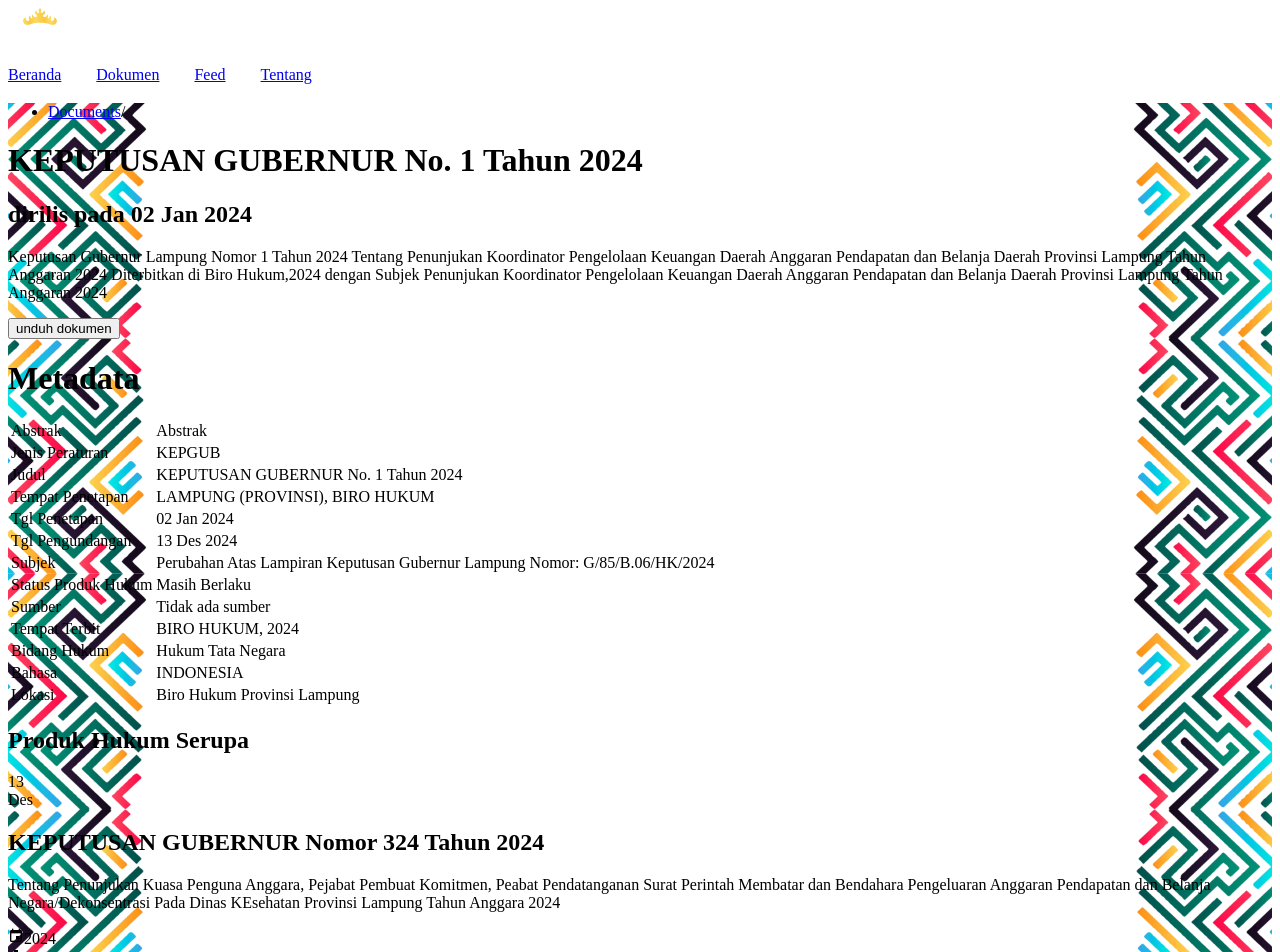
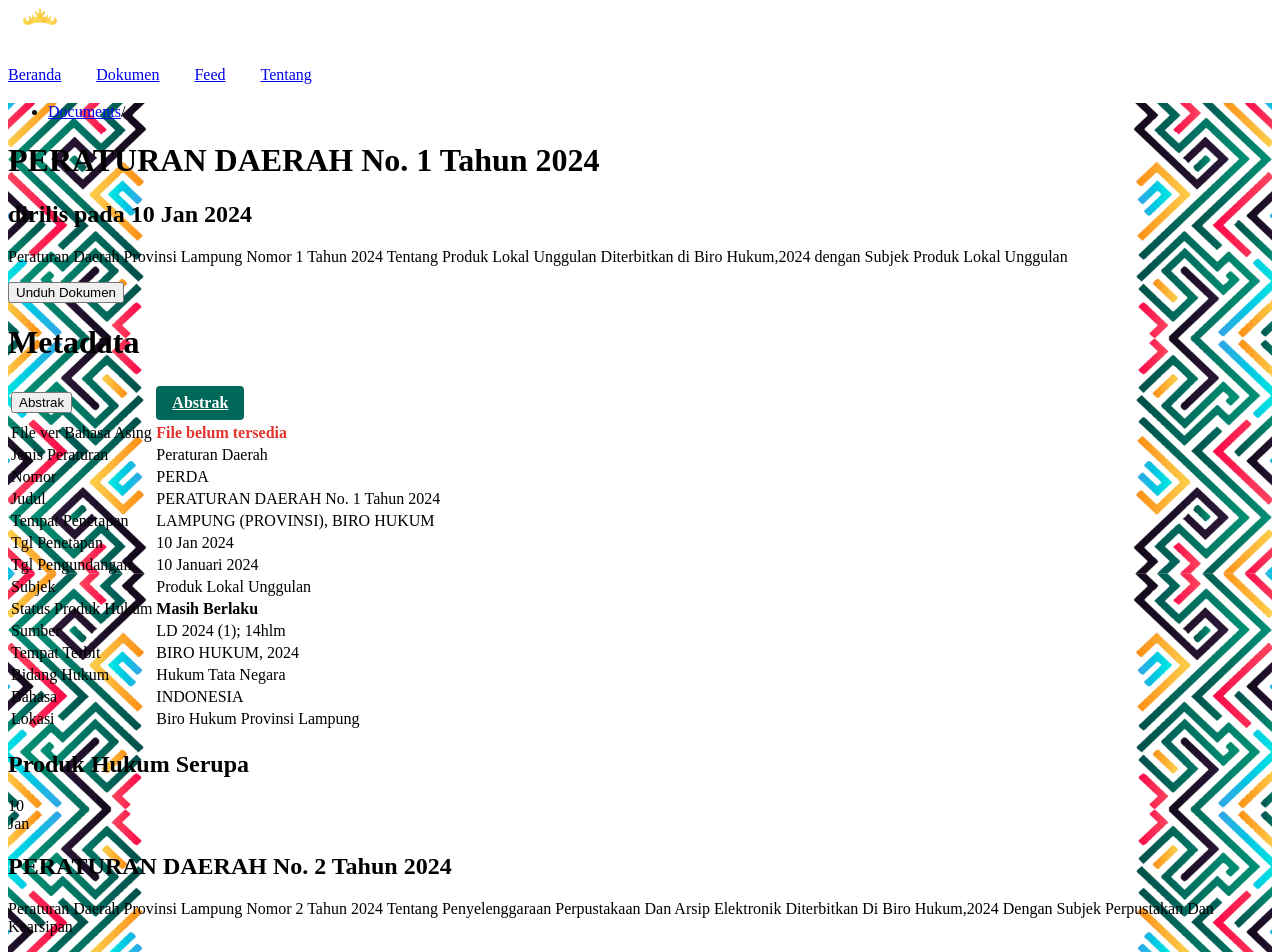
Before and after one commit to rafipaca/jdih, a Vue app: page /dokumen/cardview/1 in a window 1280 px wide. Shown: the top 952 px of the page. Built offline with nearby package versions, Linux system fonts and the light colour scheme; the HTML template or start-up script is replaced by a standard one.

Commit message:
tambahin keterangan count dari kategori sidebar dll

```diff
--- a/package.json
+++ b/package.json
@@ -12,6 +12,7 @@
     "format": "prettier --write src/"
   },
   "dependencies": {
+    "papaparse": "^5.4.1",
     "vue": "^3.4.21",
     "vue-router": "^4.3.0"
   },
--- a/src/components/carddetail/MetadataSection.vue
+++ b/src/components/carddetail/MetadataSection.vue
@@ -4,15 +4,34 @@
       <tbody>
         <tr>
           <td class="w-1/2 border-r-2 border-b-2 border-white p-2 text-center bg-[#D4D4D4]">
-            Abstrak
+            <button>Abstrak</button>
           </td>
           <td class="w-1/2 border-b-2 border-white p-2 text-center bg-[#F6F6F6]">
-            {{ document.abstrak }}
+            <a :href="document.abstrak" target="_blank" class="button-style text-white">
+              Abstrak
+            </a>
           </td>
         </tr>
         <tr>
           <td class="w-1/2 border-r-2 border-b-2 border-white p-2 text-center bg-[#E5E5E5]">
+            File ver Bahasa Asing
+          </td>
+          <td class="w-1/2 border-b-2 border-white p-2 text-center">
+            <span v-if="document.fileverasing === ''" class="text-red-600 font-bold">File belum tersedia</span>
+            <a v-else :href="document.fileverasing" target="_blank" class="button-style">Download</a>
+          </td>
+        </tr>
+        <tr>
+          <td class="w-1/2 border-r-2 border-b-2 border-white p-2 text-center bg-[#D4D4D4]">
             Jenis Peraturan
+          </td>
+          <td class="w-1/2 border-b-2 border-white p-2 text-center bg-[#F6F6F6]">
+            {{ getCategoryLabel(document.kategori) }}
+          </td>
+        </tr>
+        <tr>
+          <td class="w-1/2 border-r-2 border-b-2 border-white p-2 text-center bg-[#E5E5E5]">
+            Nomor
           </td>
           <td class="w-1/2 border-b-2 border-white p-2 text-center">{{ document.singkatan }}</td>
         </tr>
@@ -28,7 +47,7 @@
           <td class="w-1/2 border-r-2 border-b-2 border-white p-2 text-center bg-[#E5E5E5]">
             Tempat Penetapan
           </td>
-          <td class="w-1/2 border-b-2- border-white p-2 text-center">{{ document.teu }}</td>
+          <td class="w-1/2 border-b-2 border-white p-2 text-center">{{ document.teu }}</td>
         </tr>
         <tr>
           <td class="w-1/2 border-r-2 border-b-2 border-white p-2 text-center bg-[#D4D4D4]">
@@ -56,7 +75,7 @@
           <td class="w-1/2 border-r-2 border-b-2 border-white p-2 text-center bg-[#E5E5E5]">
             Status Produk Hukum
           </td>
-          <td class="w-1/2 border-b-2 border-white p-2 text-center">{{ document.status }}</td>
+          <td class="w-1/2 border-b-2 border-white p-2 text-center text-green-600 font-bold">{{ document.status }}</td>
         </tr>
         <tr>
           <td class="w-1/2 border-r-2 border-b-2 border-white p-2 text-center bg-[#D4D4D4]">
@@ -103,10 +122,58 @@
       type: Object,
       required: true
     }
+  },
+  data() {
+    return {
+      categoryOptions: [
+        { value: 1, label: 'Peraturan Daerah' },
+        { value: 2, label: 'Peraturan Gubernur' },
+        { value: 3, label: 'Keputusan Gubernur' },
+        { value: 4, label: 'Instruksi Gubernur' },
+        { value: 5, label: 'Surat Keputusan Gubernur' },
+        { value: 6, label: 'Perjanjian Kerjasama' },
+        { value: 7, label: 'Undang-Undang RI' },
+        { value: 8, label: 'Peraturan Pemerintah RI' },
+        { value: 9, label: 'Peraturan Kemendagri' },
+        { value: 10, label: 'SK Sekda Provinsi Lampung' },
+        { value: 11, label: 'PERPU' },
+        { value: 12, label: 'Peraturan Presiden' },
+        { value: 13, label: 'Surat Edaran' },
+        { value: 14, label: 'Instruksi Presiden' },
+        { value: 15, label: 'Keputusan Presiden' },
+        { value: 16, label: 'Keputusan DPRD Provinsi' },
+        { value: 17, label: 'Dokumen Langka' }
+      ]
+    }
+  },
+  methods: {
+    getCategoryLabel(value) {
+      const category = this.categoryOptions.find(option => option.value === value);
+      return category ? category.label : 'Unknown';
+    }
   }
 }
 </script>
 
 <style scoped>
-/* Add any scoped styles if necessary */
+.button-style {
+  display: inline-block;
+  padding: 8px 16px;
+  background-color: #006859;
+  color: white;
+  text-align: center;
+  border: none;
+  border-radius: 4px;
+  cursor: pointer;
+  font-weight: bold;
+}
+.button-style:hover {
+  background-color: darkgray;
+}
+.text-red-600 {
+  color: #e3342f;
+}
+.font-bold {
+  font-weight: bold;
+}
 </style>
--- a/src/components/carddetail/RelatedDocuments.vue
+++ b/src/components/carddetail/RelatedDocuments.vue
@@ -76,6 +76,7 @@
 })
 
 const handleClick = (id) => {
+  window.scrollTo(0, 0)
   router.push({ name: 'detailcard', params: { id } })
 }
 
--- a/src/components/data.js
+++ b/src/components/data.js
@@ -3,23 +3,24 @@
 export const allDocuments = ref([
   {
     id: 1,
-    date: '02',
+    date: '10',
     month: 'Jan',
     number: 1,
-    title: 'KEPUTUSAN GUBERNUR No. 1 Tahun 2024',
+    title: 'PERATURAN DAERAH No. 1 Tahun 2024',
     description:
-      'Keputusan Gubernur Lampung Nomor 1 Tahun 2024 Tentang Penunjukan Koordinator Pengelolaan Keuangan Daerah Anggaran Pendapatan dan Belanja Daerah Provinsi Lampung Tahun Anggaran 2024 Diterbitkan di Biro Hukum,2024 dengan Subjek Penunjukan Koordinator Pengelolaan Keuangan Daerah Anggaran Pendapatan dan Belanja Daerah Provinsi Lampung Tahun Anggaran 2024',
+      'Peraturan Daerah Provinsi Lampung Nomor 1 Tahun 2024 Tentang Produk Lokal Unggulan Diterbitkan di Biro Hukum,2024 dengan Subjek Produk Lokal Unggulan',
     year: 2024,
     downloads: 2,
     views: 4,
     kategori: 1,
-    abstrak: 'Abstrak',
+    abstrak: 'https://jdih.lampungprov.go.id/uploads/abstrak/2024/01/abstrak_1710816413954.pdf',
+    fileverasing: '',
     teu: 'LAMPUNG (PROVINSI), BIRO HUKUM',
-    singkatan: 'KEPGUB',
-    tglundang: '13 Des 2024',
-    subjek: 'Perubahan Atas Lampiran Keputusan Gubernur Lampung Nomor: G/85/B.06/HK/2024',
-    status: 'Masih Berlaku',
-    sumber: 'Tidak ada sumber',
+    singkatan: 'PERDA',
+    tglundang: '10 Januari 2024',
+    subjek: 'Produk Lokal Unggulan',
+    status: "Masih Berlaku",
+    sumber: 'LD 2024 (1); 14hlm',
     tptterbit: 'BIRO HUKUM, 2024',
     bidang: 'Hukum Tata Negara',
     bahasa: 'INDONESIA',
@@ -28,158 +29,80 @@
   },
   {
     id: 2,
-    date: '13',
-    month: 'Des',
-    number: 326,
-    title: 'KEPUTUSAN GUBERNUR Nomor 324 Tahun 2024',
+    date: '10',
+    month: 'Jan',
+    number: 2,
+    title: 'PERATURAN DAERAH No. 2 Tahun 2024',
     description:
-      'Tentang Penunjukan Kuasa Penguna Anggara, Pejabat Pembuat Komitmen, Peabat Pendatanganan Surat Perintah Membatar dan Bendahara Pengeluaran Anggaran Pendapatan dan Belanja Negara/Dekonsentrasi Pada Dinas KEsehatan Provinsi Lampung Tahun Anggara 2024',
+      'Peraturan Daerah Provinsi Lampung Nomor 2 Tahun 2024 Tentang Penyelenggaraan Perpustakaan Dan Arsip Elektronik Diterbitkan Di Biro Hukum,2024 Dengan Subjek Perpustakan Dan Kearsipan',
     year: 2024,
     downloads: 2,
     views: 4,
     kategori: 1,
-    abstrak: '',
-    file: '',
-    teu: '',
-    singkatan: '',
-    tgltetap: '',
-    tglundang: '',
-    subjek: '',
-    status: '',
-    sumber: '',
-    tptterbit: '',
-    bidang: '',
-    bahasa: '',
-    lokasi: ''
+    abstrak: 'https://jdih.lampungprov.go.id/uploads/abstrak/2024/01/abstrak_1708073564568.pdf',
+    fileverasing: '',
+    teu: 'LAMPUNG (PROVINSI), BIRO HUKUM',
+    singkatan: 'PERDA',
+    tglundang: '10 Januari 2024',
+    subjek: 'Perpustakan dan Kearsipan',
+    status: "Masih Berlaku",
+    sumber: 'LD 2024 (1); 14hlm',
+    tptterbit: 'BIRO HUKUM, 2024',
+    bidang: 'Hukum Tata Negara',
+    bahasa: 'INDONESIA',
+    lokasi: 'Biro Hukum Provinsi Lampung',
+    link: 'https://jdih.lampungprov.go.id/product-hukum/provinsi/10902/pdf/penyelenggaraan-perpustakaan-dan-arsip-elektronik?req-download=file'
   },
   {
     id: 3,
-    date: '13',
-    month: 'Des',
-    number: 326,
-    title: 'KEPUTUSAN GUBERNUR Nomor 324 Tahun 2024',
+    date: '12',
+    month: 'Feb',
+    number: 5,
+    title: 'PERATURAN DAERAH No. 5 Tahun 2024',
     description:
-      'Tentang Penunjukan Kuasa Penguna Anggara, Pejabat Pembuat Komitmen, Peabat Pendatanganan Surat Perintah Membatar dan Bendahara Pengeluaran Anggaran Pendapatan dan Belanja Negara/Dekonsentrasi Pada Dinas KEsehatan Provinsi Lampung Tahun Anggara 2024',
+      'Peraturan Daerah Provinsi Lampung Nomor 5 Tahun 2024 Tentang Tanggung Jawab Sosial Dan Lingkungan Perusahaan Diterbitkan Di Biro Hukum,2024 Dengan Subjek Tanggung Jawab Sosial Dan Lingkungan Perusahaan',
     year: 2024,
     downloads: 2,
     views: 4,
     kategori: 1,
-    abstrak: '',
-    file: '',
-    teu: '',
-    singkatan: '',
-    tgltetap: '',
-    tglundang: '',
-    subjek: '',
-    status: '',
-    sumber: '',
-    tptterbit: '',
-    bidang: '',
-    bahasa: '',
-    lokasi: ''
+    abstrak: 'https://jdih.lampungprov.go.id/uploads/abstrak/2024/02/abstrak_1717125396848.pdf',
+    fileverasing: '',
+    teu: 'LAMPUNG (PROVINSI), BIRO HUKUM',
+    singkatan: 'PERDA',
+    tglundang: '12 Februari 2024',
+    subjek: 'Tanggung Jawab Sosial Dan Lingkungan Perusahaan',
+    status: "Masih Berlaku",
+    sumber: 'LD 2024 (5); 16 hlm',
+    tptterbit: 'BIRO HUKUM, 2024',
+    bidang: 'Hukum Tata Negara',
+    bahasa: 'INDONESIA',
+    lokasi: 'Biro Hukum Provinsi Lampung',
+    link: 'https://jdih.lampungprov.go.id/product-hukum/provinsi/11103/pdf/tanggung-jawab-sosial-dan-lingkungan-perusahaan?req-download=file'
   },
   {
     id: 4,
-    date: '13',
-    month: 'DES',
-    number: 326,
-    title: 'KEPUTUSAN GUBERNUR Nomor 324 Tahun 2024',
+    date: '22',
+    month: 'Jan',
+    number: 1,
+    title: 'PERATURAN GUBERNUR Lampung Nomor 1 Tahun 2024',
     description:
-      'Tentang Penunjukan Kuasa Penguna Anggara, Pejabat Pembuat Komitmen, Peabat Pendatanganan Surat Perintah Membatar dan Bendahara Pengeluaran Anggaran Pendapatan dan Belanja Negara/Dekonsentrasi Pada Dinas KEsehatan Provinsi Lampung Tahun Anggara 2024',
+      'Peraturan Gubernur Lampung Nomor 1 Tahun 2024 Tentang Perubahan Kedua Atas Peraturan Gubernur Lampung Nomor 59 Tahun 2021 Tentang Susunan Organisasi, Tugas Dan Fungsi, Serta Tata Kerja Perangkat Daerah Diterbitkan Di Biro Hukum,2024 Dengan Subjek SOTK',
     year: 2024,
     downloads: 2,
     views: 4,
-    kategori: 1,
-    abstrak: '',
-    file: '',
-    teu: '',
-    singkatan: '',
-    tgltetap: '',
-    tglundang: '',
-    subjek: '',
-    status: '',
-    sumber: '',
-    tptterbit: '',
-    bidang: '',
-    bahasa: '',
-    lokasi: ''
+    kategori: 2,
+    abstrak: 'https://jdih.lampungprov.go.id/uploads/abstrak/2024/01/abstrak_1710816413954.pdf',
+    fileverasing: '',
+    teu: 'LAMPUNG (PROVINSI), BIRO HUKUM',
+    singkatan: 'PERGUB',
+    tglundang: '22 Januari 2024',
+    subjek: 'SOTK',
+    status: "Masih Berlaku",
+    sumber: '	BD 2024 (1) : 66 HLM',
+    tptterbit: 'BIRO HUKUM, 2024',
+    bidang: 'Hukum Tata Negara',
+    bahasa: 'INDONESIA',
+    lokasi: 'Biro Hukum Provinsi Lampung',
+    link: 'https://jdih.lampungprov.go.id/product-hukum/provinsi/10973/pdf/perubahan-kedua-atas-peraturan-gubernur-lampung-nomor-59-tahun-2021-tentang-susunan-organisasi,-tugas-dan-fungsi,-serta-tata-kerja-perangkat-daerah?req-download=file'
   },
-  {
-    id: 5,
-    date: '13',
-    month: 'DES',
-    number: 326,
-    title: 'KEPUTUSAN GUBERNUR Nomor 320 Tahun 2023',
-    description:
-      'Tentang Penunjukan Kuasa Penguna Anggara, Pejabat Pembuat Komitmen, Peabat Pendatanganan Surat Perintah Membatar dan Bendahara Pengeluaran Anggaran Pendapatan dan Belanja Negara/Dekonsentrasi Pada Dinas KEsehatan Provinsi Lampung Tahun Anggara 2024',
-    year: 2023,
-    downloads: 2,
-    views: 4,
-    kategori: 1,
-    abstrak: '',
-    file: '',
-    teu: '',
-    singkatan: '',
-    tgltetap: '',
-    tglundang: '',
-    subjek: '',
-    status: '',
-    sumber: '',
-    tptterbit: '',
-    bidang: '',
-    bahasa: '',
-    lokasi: ''
-  },
-  {
-    id: 6,
-    date: '13',
-    month: 'DES',
-    number: 326,
-    title: 'KEPUTUSAN GUBERNUR Nomor 320 Tahun 2023',
-    description:
-      'Tentang Penunjukan Kuasa Penguna Anggara, Pejabat Pembuat Komitmen, Peabat Pendatanganan Surat Perintah Membatar dan Bendahara Pengeluaran Anggaran Pendapatan dan Belanja Negara/Dekonsentrasi Pada Dinas KEsehatan Provinsi Lampung Tahun Anggara 2024',
-    year: 2023,
-    downloads: 2,
-    views: 4,
-    kategori: 6,
-    abstrak: '',
-    file: '',
-    teu: '',
-    singkatan: '',
-    tgltetap: '',
-    tglundang: '',
-    subjek: '',
-    status: '',
-    sumber: '',
-    tptterbit: '',
-    bidang: '',
-    bahasa: '',
-    lokasi: ''
-  },
-  {
-    id: 7,
-    date: '13',
-    month: 'DES',
-    number: 326,
-    title: 'KEPUTUSAN GUBERNUR Nomor 320 Tahun 2023',
-    description:
-      'Tentang Penunjukan Kuasa Penguna Anggara, Pejabat Pembuat Komitmen, Peabat Pendatanganan Surat Perintah Membatar dan Bendahara Pengeluaran Anggaran Pendapatan dan Belanja Negara/Dekonsentrasi Pada Dinas KEsehatan Provinsi Lampung Tahun Anggara 2024',
-    year: 2023,
-    downloads: 2,
-    views: 4,
-    kategori: 7,
-    abstrak: '',
-    file: '',
-    teu: '',
-    singkatan: '',
-    tgltetap: '',
-    tglundang: '',
-    subjek: '',
-    status: '',
-    sumber: '',
-    tptterbit: '',
-    bidang: '',
-    bahasa: '',
-    lokasi: ''
-  }
 ])
--- a/src/components/document/DocumentItem.vue
+++ b/src/components/document/DocumentItem.vue
@@ -66,6 +66,7 @@
   },
   methods: {
     handleClick() {
+      window.scrollTo(0, 0)
       this.$emit('card-click', this.document.id)
     },
     handleDownload(event) {
--- a/src/components/document/SidebarCheckbox.vue
+++ b/src/components/document/SidebarCheckbox.vue
@@ -2,11 +2,11 @@
   <div>
     <h3 class="font-bold mb-2">Kategori</h3>
     <div class="filter-group" v-for="filter in filters" :key="filter.name">
-      <div @click="clickShowAll()">
-        <input type="checkbox" value="tes" :checked="isShowAll" />
-        <label class="text-sm ml-1" for="showall">Tampilkan Semua</label>
+      <div @click="clickShowAll">
+        <input type="checkbox" :checked="isShowAll" />
+        <label class="text-sm ml-1">Tampilkan Semua</label>
       </div>
-      <div v-for="option in filter.options" :key="option.value">
+      <div v-for="option in filter.options" :key="option.value" class="flex items-center">
         <input
           type="checkbox"
           :id="`${filter.name}-${option.value}`"
@@ -14,9 +14,9 @@
           :checked="isChecked(filter.name, option.value)"
           @change="updateFilters(filter.name, option.value)"
         />
-        <label :for="`${filter.name}-${option.value}`" class="text-sm ml-1">{{
-          option.label
-        }}</label>
+        <label :for="`${filter.name}-${option.value}`" class="text-sm ml-1">
+          {{ option.label }} ({{ documentCounts[option.value] || 0 }})
+        </label>
       </div>
     </div>
   </div>
@@ -29,13 +29,16 @@
     filters: {
       type: Array,
       required: true
+    },
+    documentCounts: {
+      type: Object,
+      required: true
     }
   },
   data() {
     return {
       selectedFilters: {
         kategori: []
-        // Tambahkan filter lain di sini jika diperlukan
       },
       isShowAll: false
     }
@@ -45,12 +48,12 @@
       this.isShowAll = !this.isShowAll
       this.filters.map((filter) => {
         filter.options.map((option) => {
-          const isChecked = this.selectedFilters[filter.name].indexOf(option.value) != -1
+          const isChecked = this.selectedFilters[filter.name].indexOf(option.value) !== -1
           if (this.isShowAll) {
             if (!isChecked) {
               this.updateFilters(filter.name, option.value)
             }
-          } else if (!this.isShowAll) {
+          } else {
             if (isChecked) {
               this.updateFilters(filter.name, option.value)
             }
--- a/src/components/home/HeroHome.vue
+++ b/src/components/home/HeroHome.vue
@@ -25,7 +25,11 @@
     </div>
     <div
       class="flex-auto h-full bg-black bg-fixed hidden sm:block"
-      style="background-image: url('src/assets/home-hero-5.png')"
+      :style="{ backgroundImage: `url(${homeHero5})` }"
     ></div>
   </div>
 </template>
+
+<script setup>
+  import homeHero5 from '@/assets/home-hero-5.png'
+</script>
--- a/src/views/CardDetailView.vue
+++ b/src/views/CardDetailView.vue
@@ -16,7 +16,7 @@
       </h2>
       <p class="text-center ml-25 mr-25 mt-10">{{ document.description }}</p>
       <div class="mt-20 text-center">
-        <button @click="handleDownload" class="bg-[#006859] btn text-white">unduh dokumen</button>
+        <button @click="handleDownload" class="bg-[#006859] btn text-white hover:bg-slate-300">Unduh Dokumen</button>
       </div>
       <div class="rounded-xl border shadow-lg m-8">
         <h1 class="text-center text-xl font-bold mt-4">Metadata</h1>
--- a/src/views/DocView.vue
+++ b/src/views/DocView.vue
@@ -16,6 +16,7 @@
         <SidebarCheckbox
           class="w-full lg:w-1/4 mb-4 lg:mb-0"
           :filters="availableFilters"
+          :documentCounts="documentCounts"
           @filter-change="handleFilterChange"
         />
         <!-- Section 2: Document Filter and List -->
@@ -53,7 +54,7 @@
 const filteredDocuments = ref([...allDocuments.value])
 const currentPage = ref(1)
 const pageSize = 5
-const isLoading = ref(false) // Tambahkan state untuk loading
+const isLoading = ref(false)
 const router = useRouter()
 const breadcrumbs = ref([{ text: 'Documents', url: '/dokumen' }])
 
@@ -81,7 +82,6 @@
       { value: 17, label: 'Dokumen Langka' }
     ]
   }
-  // Tambahkan filter lain jika diperlukan...
 ])
 
 const resultCount = ref(0)
@@ -95,9 +95,17 @@
 
 const totalPages = computed(() => Math.ceil(filteredDocuments.value.length / pageSize))
 
+const documentCounts = computed(() => {
+  const counts = {}
+  allDocuments.value.forEach(doc => {
+    counts[doc.kategori] = (counts[doc.kategori] || 0) + 1
+  })
+  return counts
+})
+
 const handleSearch = (searchTerms) => {
-  isLoading.value = true // Start loading
-  const startTime = performance.now() // Start timing the search
+  isLoading.value = true
+  const startTime = performance.now()
   const titleKeywords = searchTerms.title ? searchTerms.title.toLowerCase().split(' ') : []
 
   filteredDocuments.value = allDocuments.value.filter((doc) => {
@@ -109,17 +117,17 @@
     return matchesTitle && matchesNumber && matchesYear
   })
 
-  const endTime = performance.now() // End timing the search
-  let actualSearchTime = ((endTime - startTime) / 1000) // Calculate time in seconds
-  searchTime.value = (actualSearchTime + 0.05).toFixed(2) // Add 0.05 seconds to the actual search time
-  resultCount.value = filteredDocuments.value.length // Update result count
-  currentPage.value = 1 // Reset to the first page after search
-  isLoading.value = false // End loading
+  const endTime = performance.now()
+  const actualSearchTime = ((endTime - startTime) / 1000).toFixed(2)
+  searchTime.value = actualSearchTime
+  resultCount.value = filteredDocuments.value.length
+  currentPage.value = 1
+  isLoading.value = false
 }
 
 const handleFilterChange = (selectedFilters) => {
-  isLoading.value = true // Start loading
-  const startTime = performance.now() // Start timing the search
+  isLoading.value = true
+  const startTime = performance.now()
 
   if (selectedFilters.kategori.includes('all')) {
     filteredDocuments.value = [...allDocuments.value]
@@ -131,12 +139,12 @@
     })
   }
 
-  const endTime = performance.now() // End timing the search
-  let actualFilterTime = ((endTime - startTime) / 1000) // Calculate time in seconds
-  searchTime.value = (actualFilterTime + 0.05).toFixed(2) // Add 0.05 seconds to the actual filter time
-  resultCount.value = filteredDocuments.value.length // Update result count
-  currentPage.value = 1 // Reset to the first page after filtering
-  isLoading.value = false // End loading
+  const endTime = performance.now()
+  const actualFilterTime = ((endTime - startTime) / 1000).toFixed(2)
+  searchTime.value = actualFilterTime
+  resultCount.value = filteredDocuments.value.length
+  currentPage.value = 1
+  isLoading.value = false
 }
 
 const handlePageChange = (page) => {
@@ -148,14 +156,10 @@
 }
 
 onMounted(() => {
-  const startTime = performance.now() // Start timing the initial load
-  handleFilterChange({ kategori: [] }) // Initialize with default filters
-  const endTime = performance.now() // End timing the initial load
-  let actualLoadTime = ((endTime - startTime) / 1000) // Calculate time in seconds
-  searchTime.value = (actualLoadTime + 0.05).toFixed(2) // Add 0.05 seconds to the actual load time
+  const startTime = performance.now()
+  handleFilterChange({ kategori: [] })
+  const endTime = performance.now()
+  const actualLoadTime = ((endTime - startTime) / 1000).toFixed(2)
+  searchTime.value = actualLoadTime
 })
 </script>
-
-<style scoped>
-/* Tambahkan gaya sesuai kebutuhan */
-</style>
```
Also changed, not shown: 1 other file (tests, documents, lock files or other folders).
